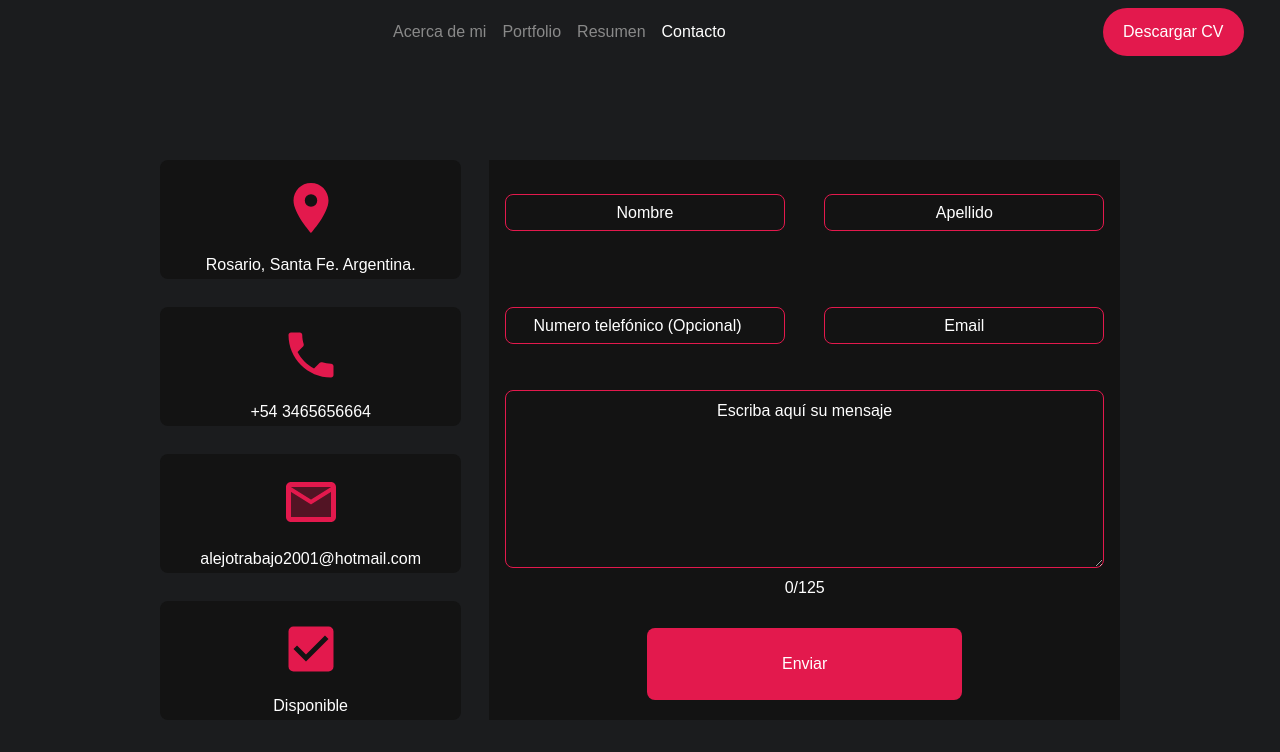
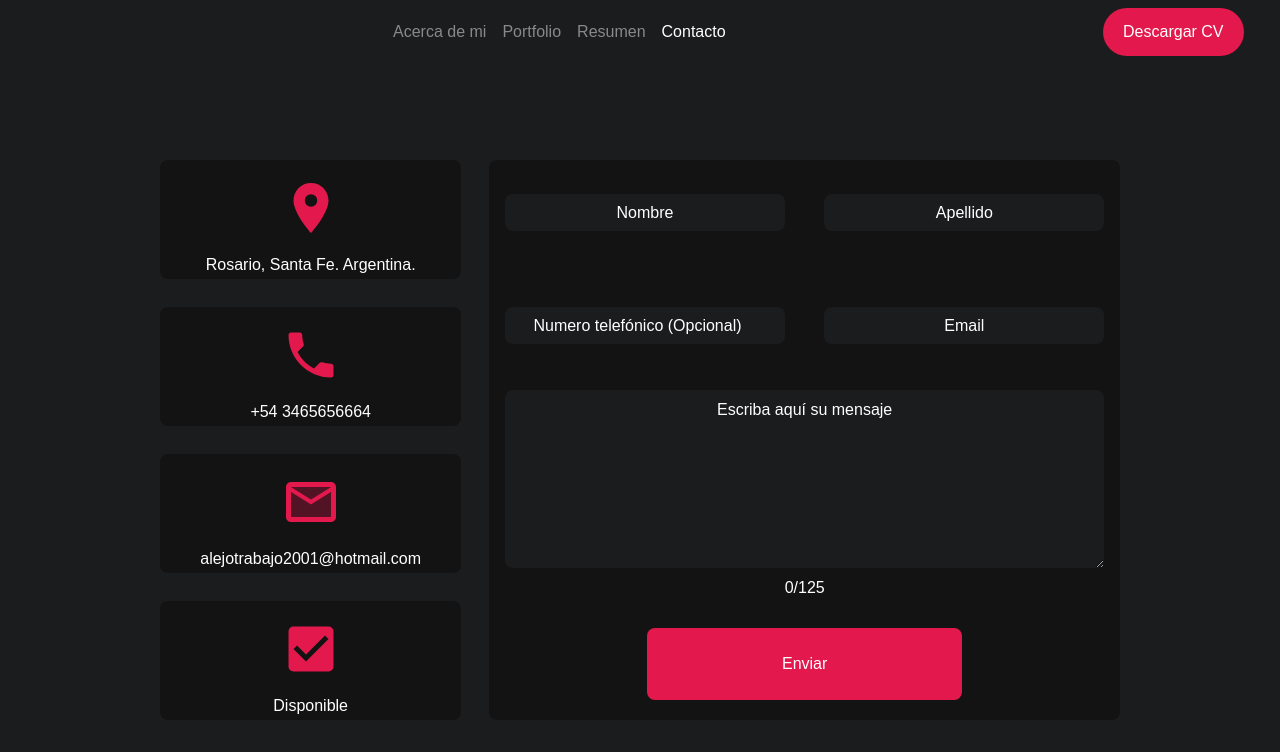
Before and after one commit to alejoborracci21/Portfolio-next.js, a Next.js app: page /contact in a window 1280 px wide. Shown: the top 752 px of the page. Built offline with nearby package versions, Linux system fonts and the light colour scheme.

Commit message:
timeline colors

```diff
--- a/src/app/components/contact/form.tsx
+++ b/src/app/components/contact/form.tsx
@@ -52,11 +52,11 @@ export const Form = () => {
   //Styles
   let commonStyles = "flex flex-col bg-[#131313] w-[100%] h-[100%] justify-center items-center rounded-lg";
   let labelsStyles = "flex flex-col items-center justify-center w-[100%] h-[50%]";
-  let inputStyles = "w-[90%] h-[100%] bg-[#131313]  text-white border border-[#e3194d] rounded-lg p-2 m-2 text-center placeholder-white";
+  let inputStyles = "w-[90%] h-[100%] bg-[#131313]  text-white rounded-lg p-2 m-2 text-center placeholder-white bg-[#1b1c1e]";
 
 
   return (
-    <div className="grid grid-cols-3 grid-rows-4 gap-7 w-[75vw] h-[100vh] items-center content-center bg-transparent">
+    <div className="grid grid-cols-3 grid-rows-4 gap-7 w-[75vw] h-[100vh] items-center content-center bg-transparent rounded-lg">
       <div className={`col-start-1 row-start-1 ${commonStyles}`}>
       <svg xmlns="http://www.w3.org/2000/svg" width={60} height={90} viewBox="0 0 24 24"><path fill="#e3194d" d="M12 2C8.13 2 5 5.13 5 9c0 5.25 7 13 7 13s7-7.75 7-13c0-3.87-3.13-7-7-7m0 9.5a2.5 2.5 0 0 1 0-5a2.5 2.5 0 0 1 0 5"></path></svg>
       <p className="text-white">Rosario, Santa Fe. Argentina.</p>
@@ -75,7 +75,7 @@ export const Form = () => {
       </div>
 
 
-      <div className="col-span-2 row-span-4 col-start-2 row-start-1 bg-[#131313] w-[100%] h-[100%]">
+      <div className="col-span-2 row-span-4 col-start-2 row-start-1 bg-[#131313] w-[100%] h-[100%] rounded-lg">
         <form className="grid grid-cols-4 grid-rows-4 gap-2 w-[100%] h-[100%] justify-center items-center rounded-lg" onSubmit={onSubmit}>
           <label className={`col-span-2 ${labelsStyles}`}>
             <input type="text" name="name" value={mensaje.name} onChange={onChange} placeholder="Nombre" className={`${inputStyles}`} />
@@ -94,7 +94,7 @@ export const Form = () => {
           </label>
 
           <label className={`col-span-4 row-span-2 row-start-3 flex flex-col w-[100%] h-[100%] items-center justify-center mb-2`}>
-            <textarea name="message" value={mensaje.message} onChange={onChange} placeholder="Escriba aquí su mensaje" className="w-[95%] h-[100%] bg-[#131313] text-center text-white border border-[#e3194d] rounded-lg p-2 m-2 placeholder-white" maxLength={125} />
+            <textarea name="message" value={mensaje.message} onChange={onChange} placeholder="Escriba aquí su mensaje" className="w-[95%] h-[100%] text-center text-white bg-[#1b1c1e] rounded-lg p-2 m-2 placeholder-white" maxLength={125} />
             <p className="text-white">{text}/125</p>
           </label>
           <div className="col-span-4 row-start-5 flex flex-col items-center justify-center w-[100%] h-[100%]">
--- a/src/app/components/experience/experience.tsx
+++ b/src/app/components/experience/experience.tsx
@@ -19,7 +19,7 @@ const Experience: React.FC<TimelineProps> = ({ jobs }) => {
       {jobs.map((job, index) => (
         <TimelineItem key={index}>
           <TimelineSeparator>
-            <TimelineDot color="primary" />
+            <TimelineDot style={{ backgroundColor: '#e3194d' }} />
             {index < jobs.length - 1 && <TimelineConnector />}
           </TimelineSeparator>
           <TimelineContent>
```
